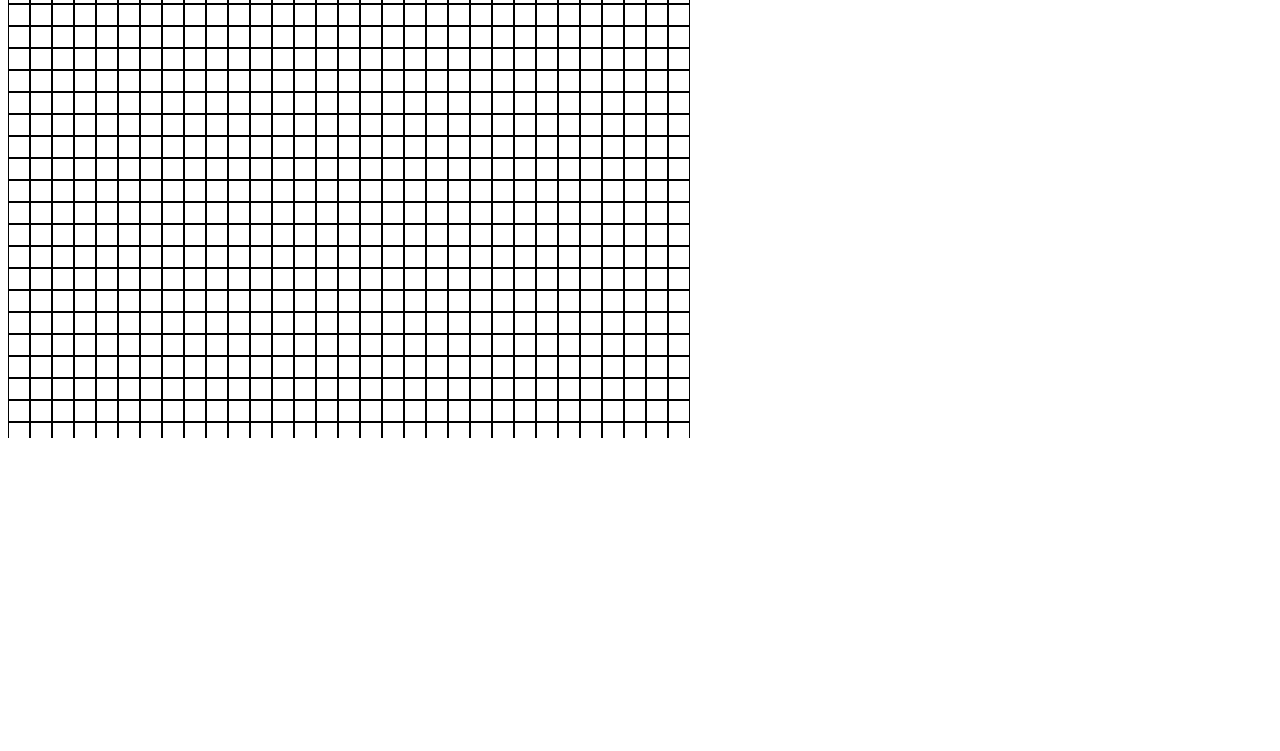
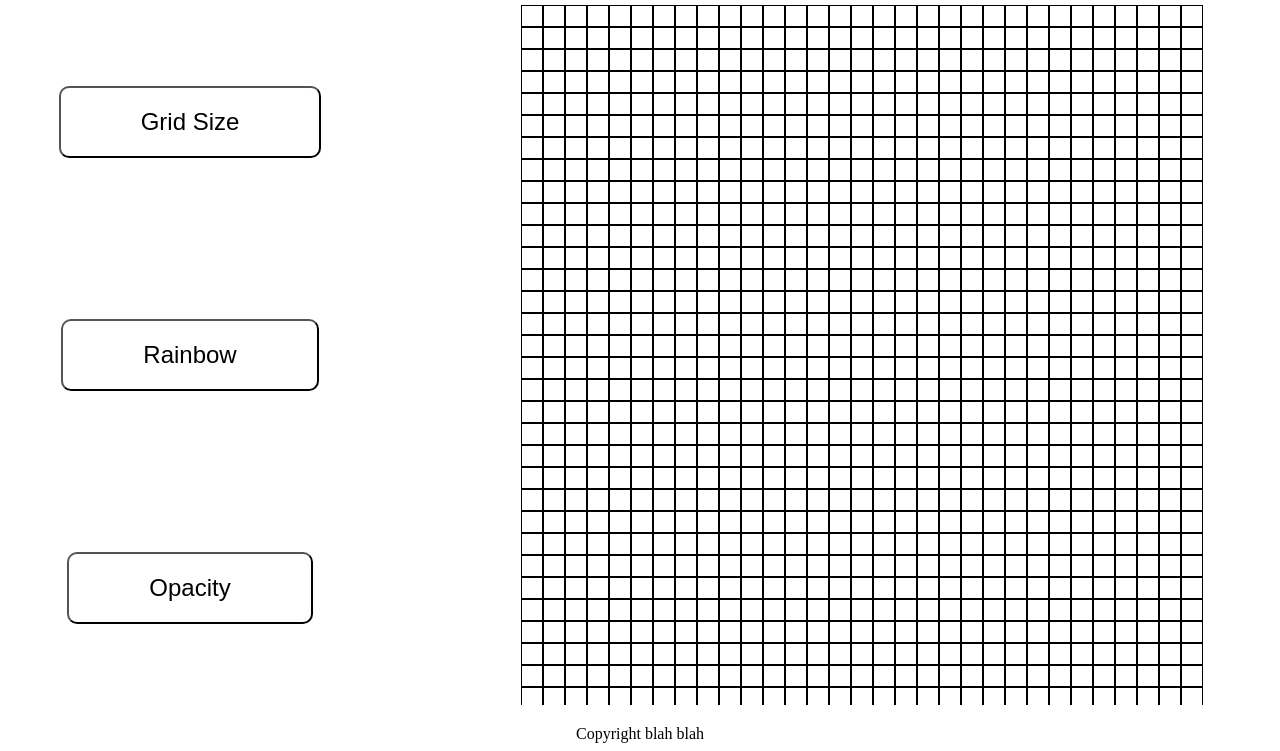
Before and after one commit to Ruhaan9/etch-a-sketch, a plain HTML site: page index.html in a window 1280 px wide. Shown: the part 70-821 px from the top of the page. Before the commit the page ends 800 px from the top, so only its background shows below. Drawn offline with Linux system fonts and the light colour scheme.

Commit message:
Add layout and style

```diff
--- a/index.html
+++ b/index.html
@@ -7,8 +7,16 @@
     <link rel="stylesheet" href="styles.css">
 </head>
     <body>
-        <div id="container">
-        </div>
+        <div id="header">Etch-A-Sketch</div>
+        <div id="bodyContainer">
+            <div id="sidebar">
+            <button id="gridPrompt">Grid Size</button>
+            <button id="rainbow">Rainbow</button>
+            <button id="opacity">Opacity</button>
+            </div>
+            <div id="container"></div>
+            </div>
+        <div id="footer">Copyright blah blah</div>
 
         <script src="script.js"></script>
     </body>
--- a/styles.css
+++ b/styles.css
@@ -1,8 +1,47 @@
+body {
+    display: flex;
+    flex-direction: column;
+}
+
 #container {
     display: flex;
     flex-wrap: wrap;
     flex: 0 0 auto;
     max-width: 700px;
-    max-height: 500px;
+    max-height: 700px;
     overflow: hidden;
 }
+
+#header {
+    display: flex;
+    justify-content: center;
+    align-items: center;
+    padding-bottom: 20px;
+    font-size: 40px;
+}
+
+#footer {
+    display: flex;
+    justify-content: center;
+    padding-top: 20px;
+}
+
+#bodyContainer {
+    display: flex;
+    justify-content: center;
+    gap: 200px;
+}
+
+#sidebar {
+    display: flex;
+    flex-direction: column;
+    align-items: center;
+    justify-content: space-around;
+}
+
+button {
+    padding: 20px 80px 20px 80px;
+    font-size: x-large;
+    background-color: white;
+    border-radius: 10px;
+}
```
